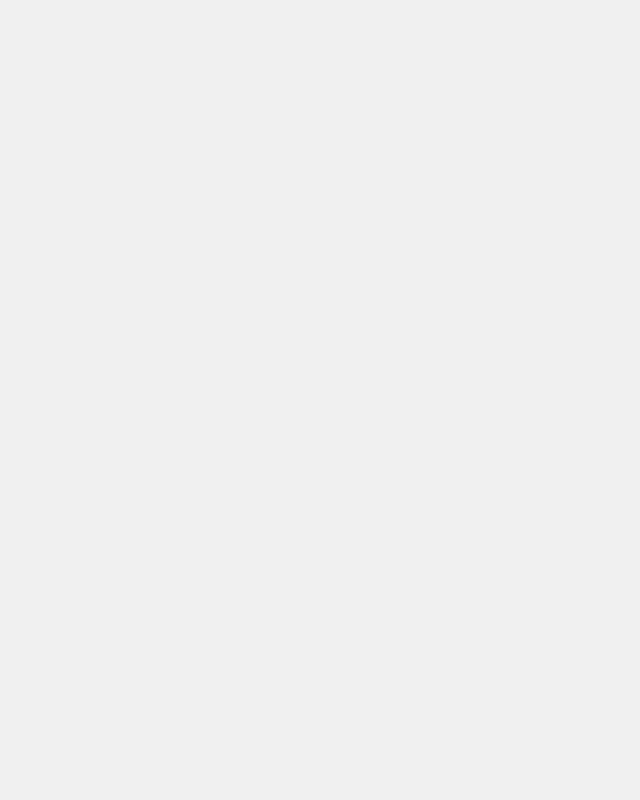
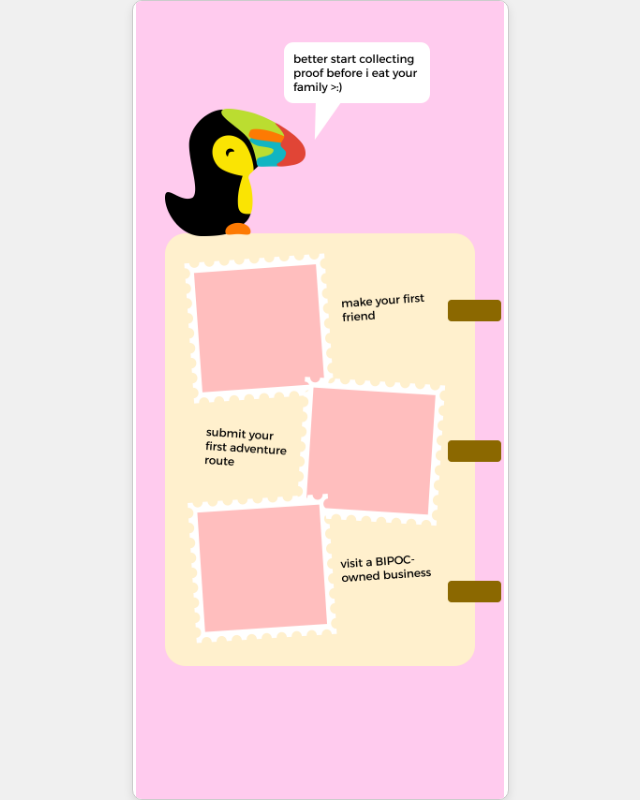
Before and after one commit to lavinialei2/linkedout, a React (Vite) app in the folder my-app/: page /stampbook in a window 1280 px wide. Before the commit this address had no page. Shown: the whole page, without its empty margins (320-960 px from the left). Built offline with nearby package versions, Linux system fonts and the light colour scheme; a web font is replaced by a local one.

Commit message:
Stamp page

```diff
--- a/my-app/src/IntroSlideshow.jsx
+++ b/my-app/src/IntroSlideshow.jsx
@@ -11,7 +11,6 @@ const IntroSlideshow = () => {
     if (currentSlide < introslides.length - 1) {
       setCurrentSlide(currentSlide + 1);
     } else {
-      // Navigate to '/map' when the slideshow finishes
       navigate('/map');
     }
   };
--- /dev/null
+++ b/my-app/src/StampPage.css
@@ -0,0 +1,29 @@
+html, body, #root {
+  height: 100%;
+  margin: 0;
+  padding: 0;
+  display: flex;
+  justify-content: center;
+  align-items: center;
+}
+
+.app-container {
+  width: 375px;
+  height: 812px;
+  border: 1px solid #ccc;
+  border-radius: 10px;
+  box-shadow: 0 4px 10px rgba(0, 0, 0, 0.1);
+  overflow: hidden;
+  background-color: #ffffff;
+  position: relative;
+  display: flex;
+  justify-content: center;
+  align-items: center;
+}
+
+.slide-image {
+  max-width: 100%;
+  max-height: 100%;
+  object-fit: contain;
+  object-position: center;
+}
--- /dev/null
+++ b/my-app/src/StampPage.jsx
@@ -0,0 +1,18 @@
+import React, { useState } from 'react';
+import { useNavigate } from 'react-router-dom';
+import './StampPage.css';
+
+const StampPage = () => {
+
+  return (
+    <div className="app-container">
+        <img
+          src={'/icons/stamp.png'}
+          alt={`Stamp-page`}
+          className="slide-image"
+        />
+    </div>
+  );
+};
+
+export default StampPage;
--- a/my-app/src/main.jsx
+++ b/my-app/src/main.jsx
@@ -4,6 +4,7 @@ import './index.css'
 import { BrowserRouter, Routes, Route } from 'react-router-dom'
 import App from './App.jsx'
 import IntroSlideshow from './IntroSlideshow.jsx'
+import StampPage from './StampPage.jsx'
 
 createRoot(document.getElementById('root')).render(
   <StrictMode>
@@ -11,6 +12,7 @@ createRoot(document.getElementById('root')).render(
       <Routes>
         <Route path="/" element={<IntroSlideshow />} />
         <Route path="/map" element={<App />} />
+        <Route path="/stampbook" element={<StampPage />} />
       </Routes>
     </BrowserRouter>
   </StrictMode>
```
Also changed, not shown: my-app/public/icons/stamp.png (added).
